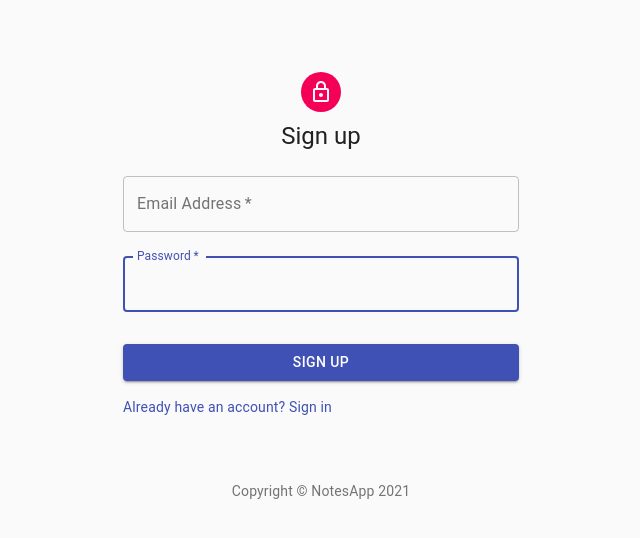
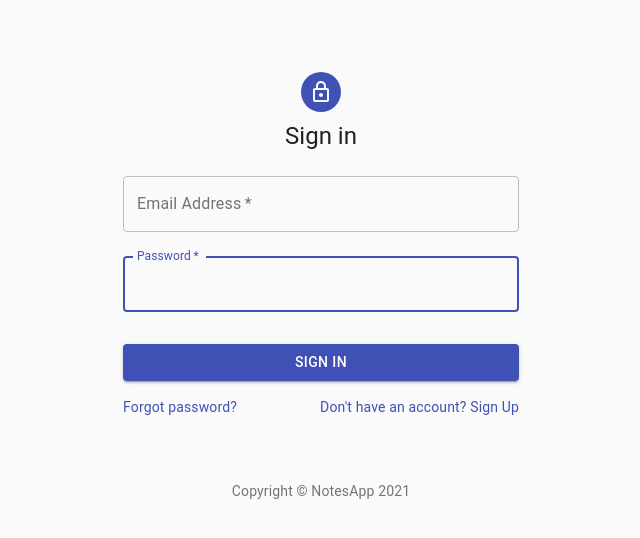
Before and after one commit to davidcoderistov/notes-app, a React (Create React App) app: page / in a window 1280 px wide. Shown: the top 538 px of the page, without its empty margins (319-959 px from the left). Built offline with nearby package versions, Linux system fonts and the light colour scheme.

Commit message:
Setup initial routing & create link component

```diff
--- a/package.json
+++ b/package.json
@@ -12,6 +12,7 @@
     "react": "^17.0.2",
     "react-dom": "^17.0.2",
     "react-redux": "^7.2.4",
+    "react-router-dom": "^5.2.0",
     "react-scripts": "4.0.3",
     "web-vitals": "^1.0.1"
   },
--- a/src/App.js
+++ b/src/App.js
@@ -1,9 +1,41 @@
 import React from "react";
-import { SignUp } from "./components/auth";
+import {
+    Login,
+    SignUp
+} from "./components/auth";
 import { Grid } from "@material-ui/core";
+import {
+    BrowserRouter as Router,
+    Switch,
+    Route
+} from "react-router-dom";
 
 function App() {
   return (
+      <Router>
+          <React.Fragment>
+              <Switch>
+                  <Route path="/" exact>
+                      <Grid
+                          container
+                          direction="row"
+                          justify="center"
+                          alignItems="center"
+                      >
+                          <Login/>
+                      </Grid>
+                  </Route>
+                  <Route path="/login">
+                      <Grid
+                          container
+                          direction="row"
+                          justify="center"
+                          alignItems="center"
+                      >
+                          <Login/>
+                      </Grid>
+                  </Route>
+                  <Route path="/signup">
                       <Grid
                           container
                           direction="row"
@@ -12,6 +44,10 @@ function App() {
                       >
                           <SignUp/>
                       </Grid>
+                  </Route>
+              </Switch>
+          </React.Fragment>
+      </Router>
   );
 }
 
--- a/src/components/auth/Login.js
+++ b/src/components/auth/Login.js
@@ -7,12 +7,12 @@ import {
     NotesButton,
     Copyright
 } from "../common";
+import { NotesLink } from "../router";
 import {
     Avatar,
     Container,
     Grid,
     Box,
-    Link,
     Typography,
     CssBaseline
 } from '@material-ui/core';
@@ -28,7 +28,7 @@ const useStyles = makeStyles((theme) => ({
     },
     avatar: {
         margin: theme.spacing(1),
-        backgroundColor: theme.palette.secondary.main,
+        backgroundColor: theme.palette.primary.main,
     },
     form: {
         width: '100%', // Fix IE 11 issue.
@@ -91,14 +91,14 @@ function Login() {
                     </NotesButton>
                     <Grid container>
                         <Grid item xs>
-                            <Link href="#" variant="body2">
-                                Forgot password?
-                            </Link>
+                            <NotesLink to="/">
+                                {"Forgot password?"}
+                            </NotesLink>
                         </Grid>
                         <Grid item>
-                            <Link href="#" variant="body2">
+                            <NotesLink to="/signup">
                                 {"Don't have an account? Sign Up"}
-                            </Link>
+                            </NotesLink>
                         </Grid>
                     </Grid>
                 </form>
--- a/src/components/auth/SignUp.js
+++ b/src/components/auth/SignUp.js
@@ -6,10 +6,10 @@ import {
     NotesButton,
     Copyright
 } from "../common";
+import { NotesLink } from "../router";
 import {
     Avatar,
     Grid,
-    Link,
     Box,
     Container,
     Typography,
@@ -106,9 +106,9 @@ function SignUp(props) {
                     </NotesButton>
                     <Grid container>
                         <Grid item xs>
-                            <Link href="#" variant="body2">
+                            <NotesLink to="/login">
                                 {"Already have an account? Sign in"}
-                            </Link>
+                            </NotesLink>
                         </Grid>
                     </Grid>
                 </form>
--- /dev/null
+++ b/src/components/router/NotesLink.js
@@ -0,0 +1,27 @@
+import React from "react";
+import { Link } from "react-router-dom";
+import {makeStyles} from "@material-ui/core";
+
+const useStyles = makeStyles(() => ({
+    link: {
+        textDecoration: 'none',
+        color: 'rgb(63,81,181)'
+    }
+}));
+
+function NotesLink(props) {
+    const {
+        children,
+        to
+    } = props;
+
+    const classes = useStyles();
+
+    return (
+        <Link to={to} className={classes.link}>
+            {children}
+        </Link>
+    );
+}
+
+export { NotesLink }
--- /dev/null
+++ b/src/components/router/index.js
@@ -0,0 +1 @@
+export * from './NotesLink';
```
Also changed, not shown: 2 other files (tests, documents, lock files or other folders). Lines whose indentation alone changed are shown as unchanged.
